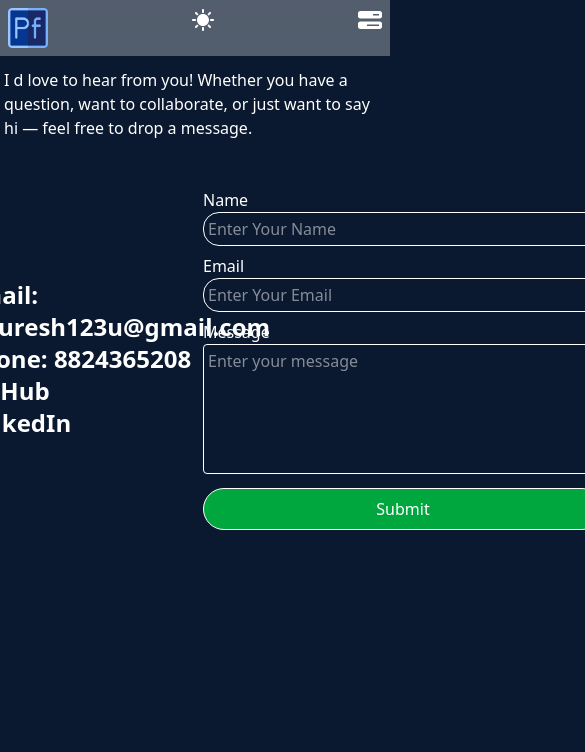
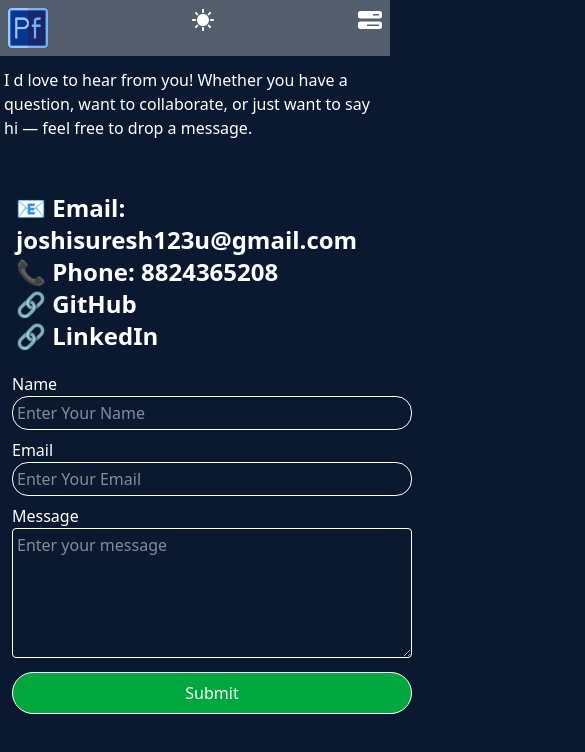
Before and after one commit to sureshjoshi88/Protfoliou-website, a React (Vite) app: page /contact in a window 390 px wide. Shown: the top 752 px of the page, 585 px wide, since content can reach past the window. Built offline with nearby package versions, Linux system fonts and the light colour scheme.

Commit message:
responsive on mobile deveice

```diff
--- a/src/component/Contact.jsx
+++ b/src/component/Contact.jsx
@@ -4,7 +4,7 @@ const Contact = () => {
   return (
     <div className='mt-16 p-1'>
          <p>I d love to hear from you! Whether you have a question, want to collaborate, or just want to say hi — feel free to drop a message.</p>
-      <div className='grid grid-cols-2 pt-10'>
+      <div className='grid md:grid-cols-2 pt-10'>
         <div className='p-3 flex justify-center items-center'>
 
        <div>
```
